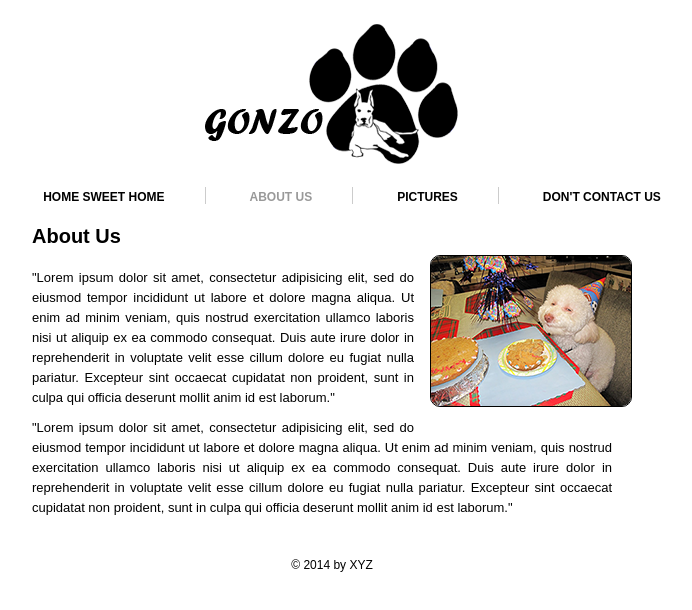
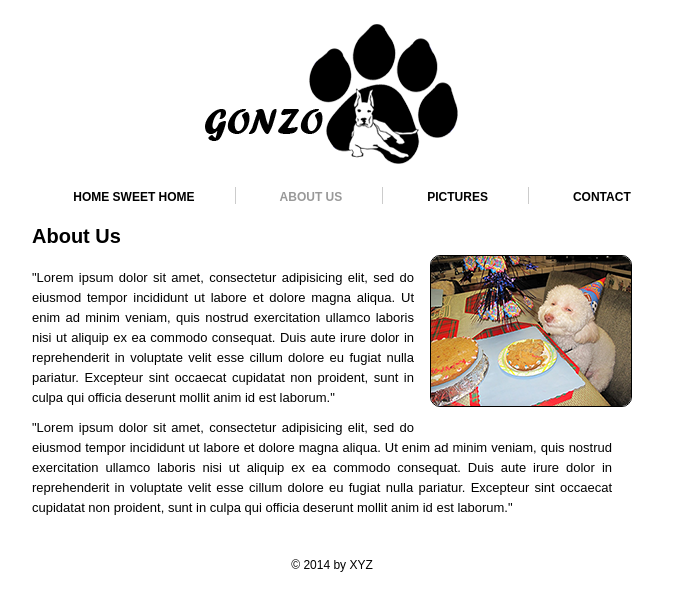
Before and after one commit to Maxconan/Start, a plain HTML site: page about.html in a window 1280 px wide. Shown: the whole page, without its empty margins (308-1000 px from the left). Drawn offline with Linux system fonts and the light colour scheme.

Commit message:
you are fired

```diff
--- a/about.html
+++ b/about.html
@@ -32,7 +32,7 @@
 			<li><a href="index.html">HOME sweet home</a></li>
 			<li><a class="active" href="about.html">ABOUT US</a></li>
 			<li><a href="picture.html">PICTURES</a></li>
-			<li class="bdr"><a class="pdg" href="contact.html">DON'T CONTACT US</a></li>
+			<li class="bdr"><a class="pdg" href="contact.html">CONTACT</a></li>
 		</ul>
 	</div>
 <!--==============================Navigatin Ends=============================-->
```
